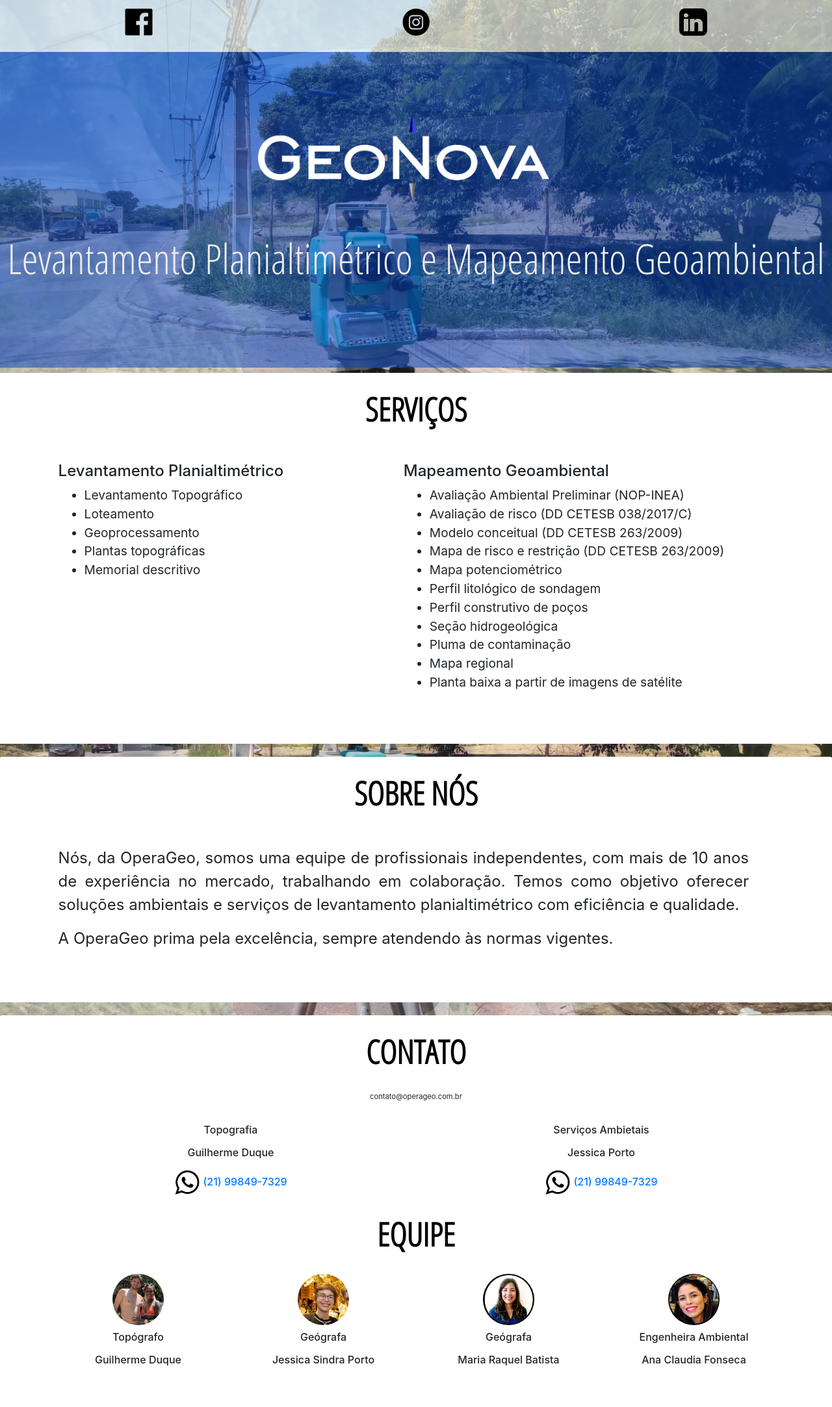
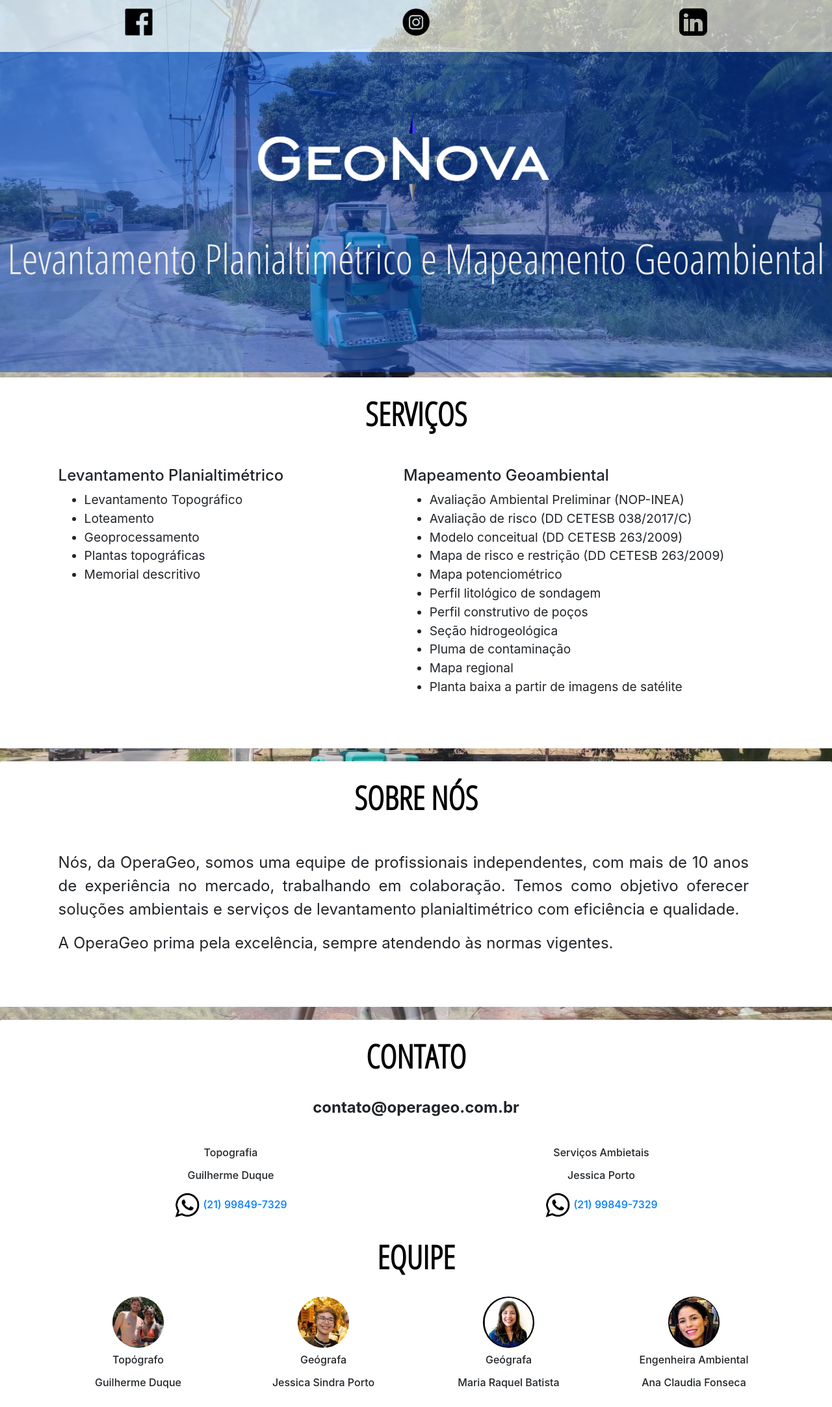
Before and after one commit to joanapaulaso/GeoNova, a PHP site: page / in a window 1280 px wide. Shown: the whole page at 65% size. Before the commit the page ends 2103 px from the top, so only its background shows below. Run offline with PHP 8.4, Linux system fonts and the light colour scheme.

Commit message:
Add files via upload

```diff
--- a/CSS/styles.css
+++ b/CSS/styles.css
@@ -267,6 +267,8 @@ p.center {
 p.center-mail {
 
     text-align: center !important;
-    font-size: 70%;
+    font-size: 150%;
+    font-weight: bold;
+    margin-bottom: 2%;
 
 }
```
